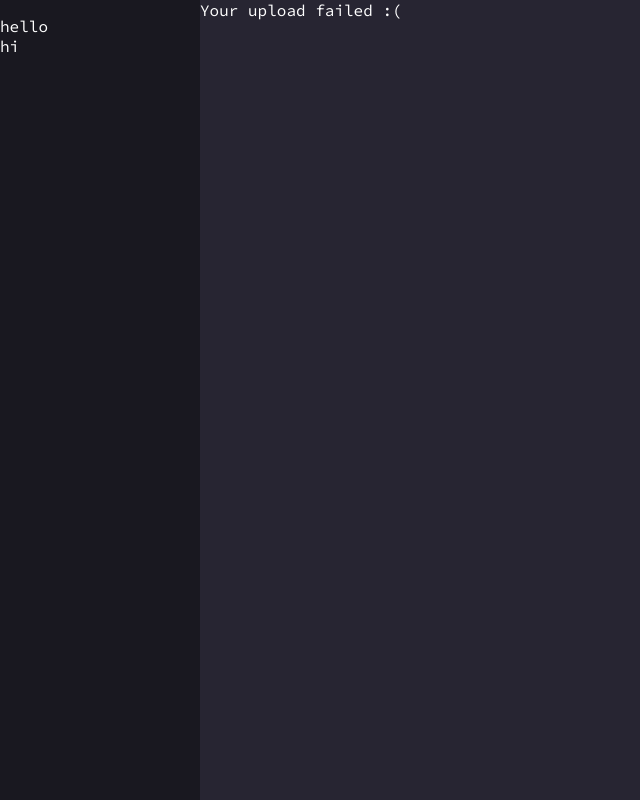
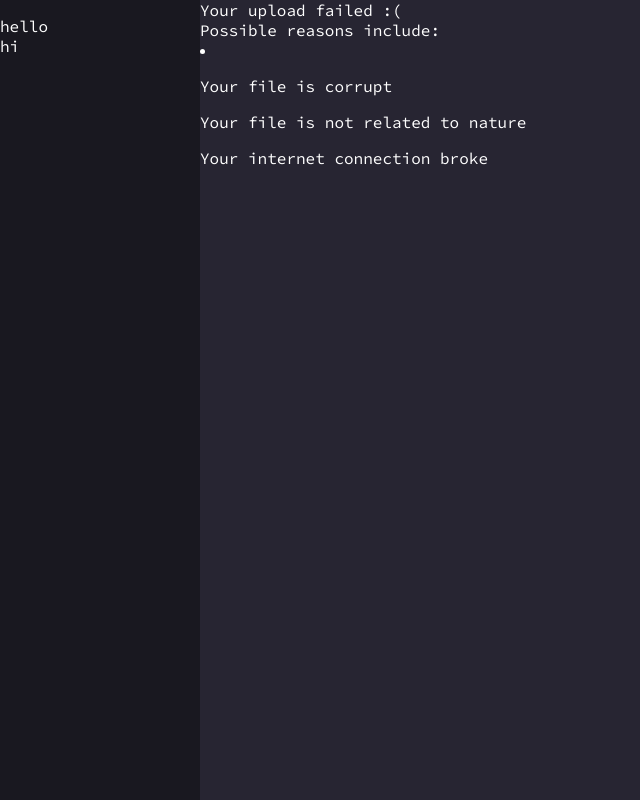
Before and after one commit to andrewchu16/dubeTube, a Flask app: template templates/upload_fail.html in a window 1280 px wide. Shown: the part 80-880 px from the top of that part, without its empty margins (0-640 px from the left). Run offline with Flask 2, Linux system fonts and the light colour scheme; the template is opened without the code that fills it, so the values that code supplies are empty; the page is wider than the window, and the part outside it is not shown.

Commit message:
updates???

```diff
--- a/qrcode_generator/qrcode_generator.py
+++ b/qrcode_generator/qrcode_generator.py
@@ -13,5 +13,5 @@ def generate_qrcode(url: str, id: str):
 
 
     img = qr.make_image(fill='black', back_color='white')
-    img.save(f'static/qrcode{id}.png')
-    return f'static/qrcode{id}.png'
+    img.save(f'static/qrcode/qrcode{id}.png')
+    return f'static/qecode/qrcode{id}.png'
--- a/templates/upload_fail.html
+++ b/templates/upload_fail.html
@@ -1,5 +1,11 @@
 {% extends "default.html" %}
 {% block title %}Upload Failed{% endblock %}
 {% block content %}
-Your upload failed :(
+Your upload failed :(<br>
+Possible reasons include:
+<li>
+    <ul>Your file is corrupt</ul>
+    <ul>Your file is not related to nature</ul>
+    <ul>Your internet connection broke</ul>
+</li>
 {% endblock %}
```
Also changed, not shown: static/qrcode.png (deleted), static/qrcode0.png (deleted), 3 other files.
